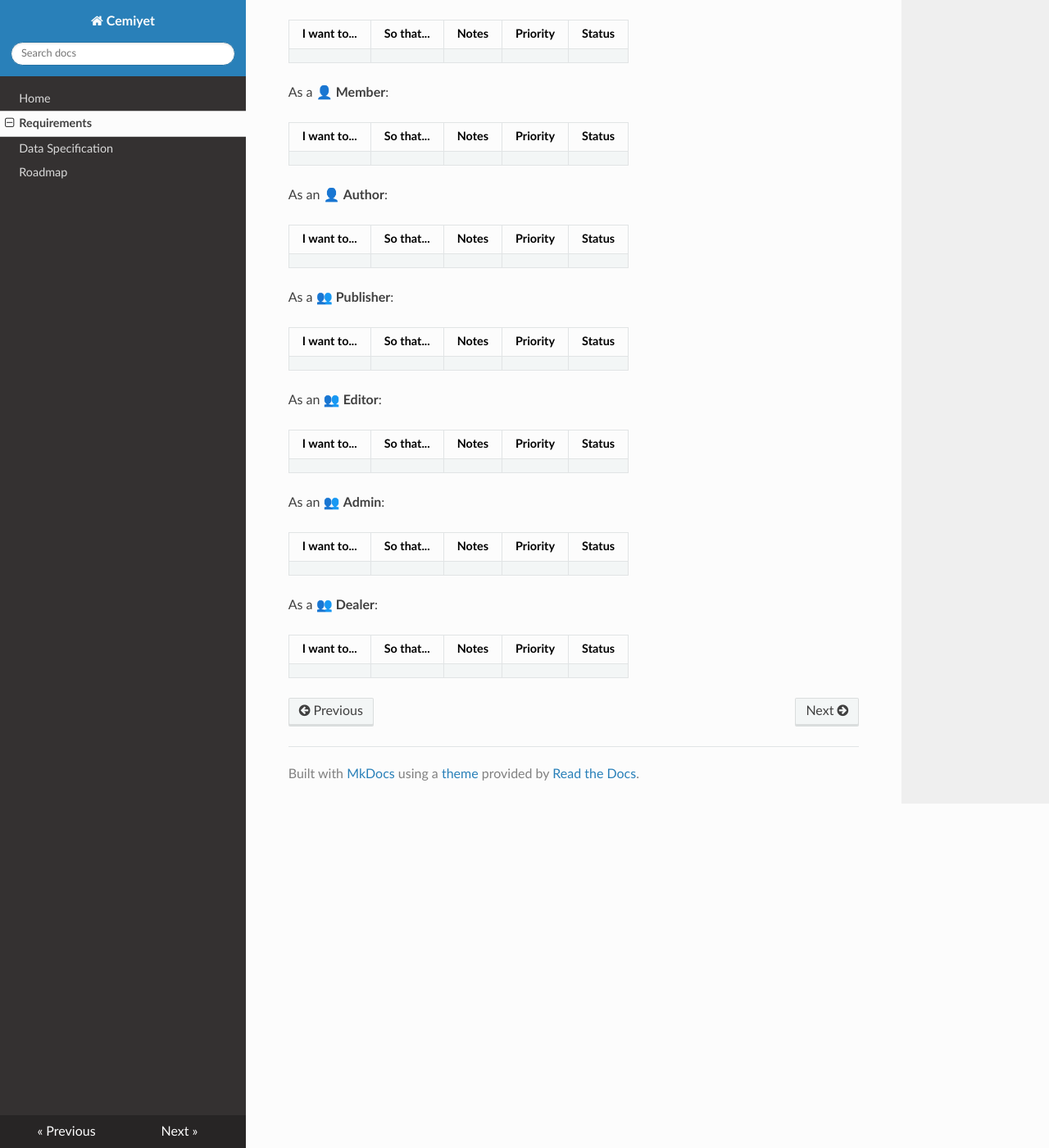
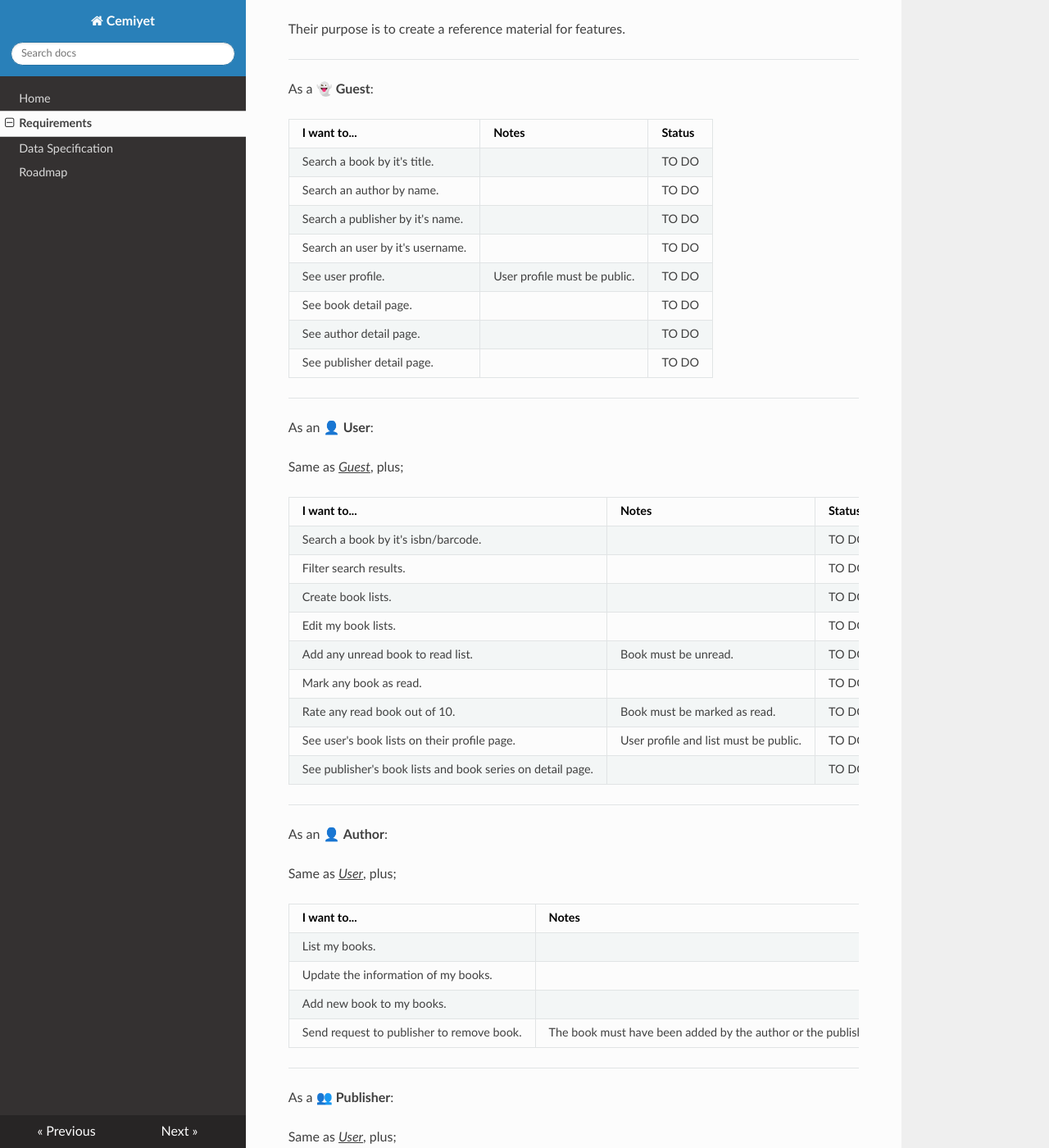
Before and after one commit to cemiyet/docs, an MkDocs documentation site: the page built from docs/requirements.md, in a window 1280 px wide and 1400 px high, scrolled down 813 px. Shown: the whole window at 82% size. Built offline with MkDocs 1.6.1, drawn with Linux system fonts in a browser that asks for light colours; nearby versions of some CDN libraries; some of the changed text lies outside the part shown.

Commit message:
updated requirement lists. #2

```diff
--- a/docs/requirements.md
+++ b/docs/requirements.md
@@ -3,7 +3,7 @@
 | Actor | Assets |
 |--|--|
 | 👻 **Guest** | nothing. |
-| 👤 **Member** | *book lists* |
+| 👤 **User** | *book lists* |
 | 👤 **Author** | *books*, *followers*, *events* ❓, *publishers* ❓ |
 | 👥 **Publisher** 💶 | *books*, *authors*, *followers*, *events* ❓ |
 | 👥 **Dealer** 💶❓ | *book links* |
@@ -23,44 +23,95 @@
 
 ## Requirements
 
+Below are fundamental requirements per actor.
+
+Their purpose is to create a reference material for features.
+
+---
+
 As a 👻 **Guest**:
 
-| I want to... | So that... | Notes | Priority | Status |
-|--|--|--|--|--|
-|   |   |   |   |   |
+| I want to... | Notes | Status |
+|--|--|--|
+| Search a book by it's title. |   | TO DO |
+| Search an author by name. |   | TO DO |
+| Search a publisher by it's name.  |   | TO DO |
+| Search an user by it's username.  |   | TO DO |
+| See user profile.  | User profile must be public. | TO DO |
+| See book detail page.  |   | TO DO |
+| See author detail page.  |   | TO DO |
+| See publisher detail page.  |   | TO DO |
 
-As a 👤 **Member**:
+---
 
-| I want to... | So that... | Notes | Priority | Status |
-|--|--|--|--|--|
-|   |   |   |   |   |
+As an 👤 **User**:
+
+Same as <u>*Guest*</u>, plus;
+
+| I want to... | Notes | Status |
+|--|--|--|
+| Search a book by it's isbn/barcode. |   | TO DO |
+| Filter search results. |   | TO DO |
+| Create book lists. |   | TO DO |
+| Edit my book lists. |   | TO DO |
+| Add any unread book to read list. | Book must be unread. | TO DO |
+| Mark any book as read. |   | TO DO |
+| Rate any read book out of 10. | Book must be marked as read. | TO DO |
+| See user's book lists on their profile page.  | User profile and list must be public. | TO DO |
+| See publisher's book lists and book series on detail page.  |   | TO DO |
+
+---
 
 As an 👤 **Author**:
 
-| I want to... | So that... | Notes | Priority | Status |
-|--|--|--|--|--|
-|   |   |   |   |   |
+Same as <u>*User*</u>, plus;
+
+| I want to... | Notes | Status |
+|--|--|--|
+| List my books. |   | TO DO |
+| Update the information of my books. |   | TO DO |
+| Add new book to my books. |   | TO DO |
+| Send request to publisher to remove book. | The book must have been added by the author or the publisher. Otherwise, author can send a request to the their editor. | TO DO |
+
+---
 
 As a 👥 **Publisher**:
 
-| I want to... | So that... | Notes | Priority | Status |
-|--|--|--|--|--|
-|   |   |   |   |   |
+Same as <u>*User*</u>, plus;
+
+| I want to... | Notes | Status |
+|--|--|--|
+| List books published by us. |   |  TO DO |
+| Update the information of our books. |   | TO DO |
+| Add new book to our books. |   | TO DO |
+| Delete book from our books. | The book must have been added by the publisher. Otherwise, publisher should send a request to the their editor. | TO DO |
+
+---
 
 As an 👥 **Editor**:
 
-| I want to... | So that... | Notes | Priority | Status |
-|--|--|--|--|--|
-|   |   |   |   |   |
+Same as <u>*User*</u>, plus;
+
+| I want to... | Notes | Status |
+|--|--|--|
+|   |   |   |
+
+---
 
 As an 👥 **Admin**:
 
-| I want to... | So that... | Notes | Priority | Status |
-|--|--|--|--|--|
-|   |   |   |   |   |
+Same as <u>*User*</u>, plus;
+
+| I want to... | Notes | Status |
+|--|--|--|
+|   |   |   |
+
+---
 
 As a 👥 **Dealer**:
 
-| I want to... | So that... | Notes | Priority | Status |
-|--|--|--|--|--|
-|   |   |   |   |   |
+Same as <u>*User*</u>, plus;
+
+| I want to... | Notes | Status |
+|--|--|--|
+|   |   |   |
```
